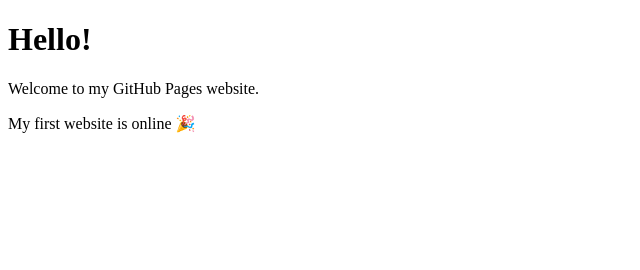
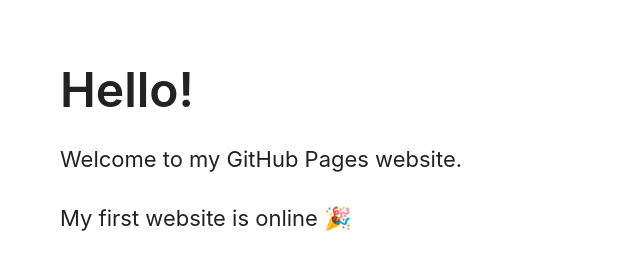
Before and after one commit to oscakywalker/oscakywalker.github.io, a plain HTML site: page index.html in a window 1280 px wide. Shown: the whole page, without its empty margins (0-640 px from the left). Drawn offline with Linux system fonts and the light colour scheme.

Commit message:
Update index.html

```diff
--- a/index.html
+++ b/index.html
@@ -1,16 +1,46 @@
 <!DOCTYPE html>
 <html>
+
 <head>
     <title>Junhan Fu (Oscar)</title>
+
+    <style>
+        body {
+            font-family:
+                -apple-system,
+                BlinkMacSystemFont,
+                "SF Pro Display",
+                "Segoe UI",
+                Helvetica,
+                Arial,
+                sans-serif;
+
+            margin: 60px;
+            color: #222;
+        }
+
+        h1 {
+            font-size: 48px;
+            font-weight: 600;
+            margin-bottom: 20px;
+        }
+
+        p {
+            font-size: 22px;
+            line-height: 1.7;
+            font-weight: 400;
+        }
+    </style>
 </head>
 
 <body>
 
-<h1>Hello!</h1>
+    <h1>Hello!</h1>
 
-<p>Welcome to my GitHub Pages website.</p>
+    <p>Welcome to my GitHub Pages website.</p>
 
-<p>My first website is online 🎉</p>
+    <p>My first website is online 🎉</p>
 
 </body>
+
 </html>
```
